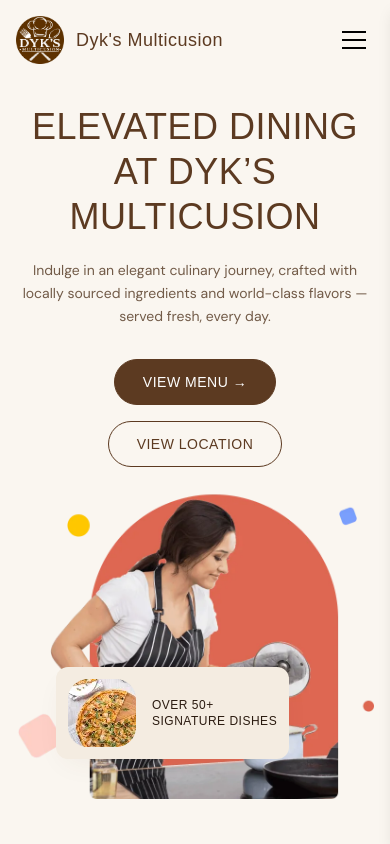
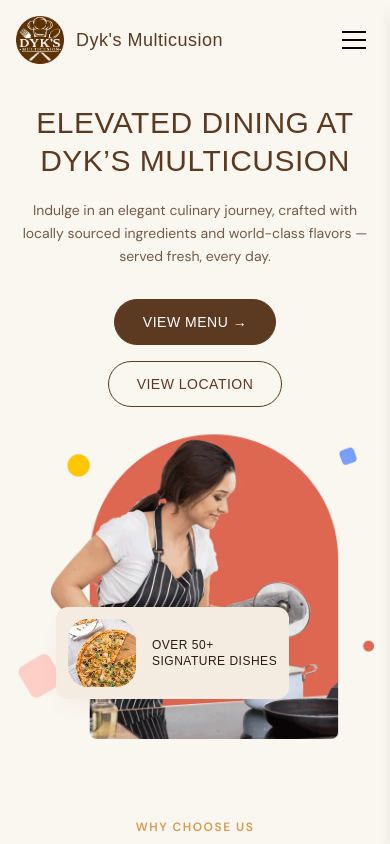
Before and after one commit to naitik00101/DYKS-WEBSITE, a Next.js app in the folder package/: page / in a window 390 px wide. Shown: the top 844 px of the page. Built offline with nearby package versions, Linux system fonts and the light colour scheme; a web font is replaced by a local one.

Commit message:
fix: update next.js security version

```diff
--- a/package/package.json
+++ b/package/package.json
@@ -16,7 +16,7 @@
     "date-fns": "^3.4.0",
     "framer-motion": "^11.11.9",
     "gray-matter": "^4.0.3",
-    "next": "^15.2.4",
+    "next": "^15.5.24",
     "next-auth": "^4.24.7",
     "next-themes": "^0.3.0",
     "react": "^19.1.0",
--- a/package/src/app/components/Home/Hero/index.tsx
+++ b/package/src/app/components/Home/Hero/index.tsx
@@ -8,7 +8,7 @@
       <div className='container xl:pt-7 pt-16'>
         <div className='grid grid-cols-1 lg:grid-cols-12 items-center'>
           <div className='lg:col-span-6'>
-            <h1 className='font-heading font-normal uppercase text-4xl sm:text-5xl lg:text-6xl tracking-[0.5px] mb-5 text-[#5C3A21] lg:text-start text-center leading-tight sm:leading-tight'>
+            <h1 className='font-heading font-normal uppercase text-3xl sm:text-5xl lg:text-6xl tracking-[0.5px] mb-5 text-[#5C3A21] lg:text-start text-center leading-tight sm:leading-tight'>
               Elevated Dining at Dyk’s Multicusion
             </h1>
             <p className='text-[#725B48] text-sm sm:text-base font-normal mb-8 lg:text-start text-center leading-relaxed'>
```
Also changed, not shown: 1 other file (tests, documents, lock files or other folders).
